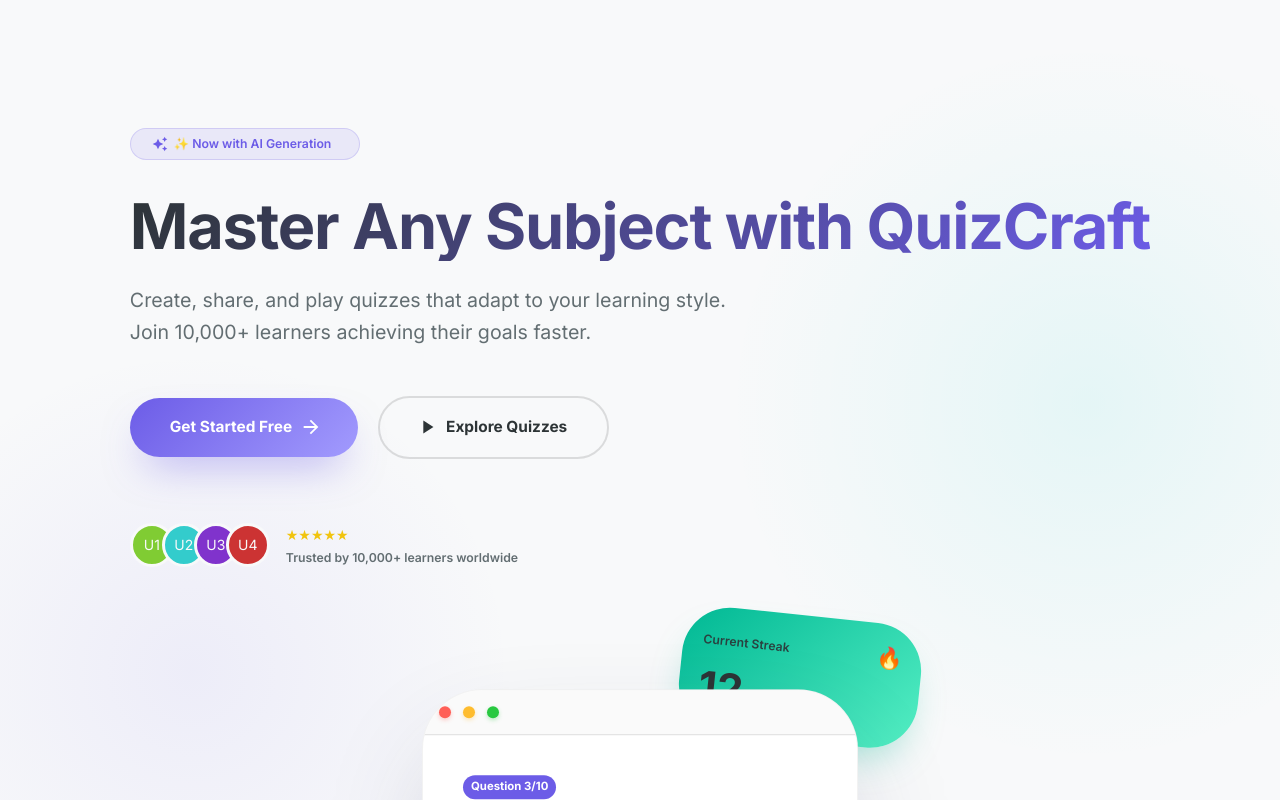
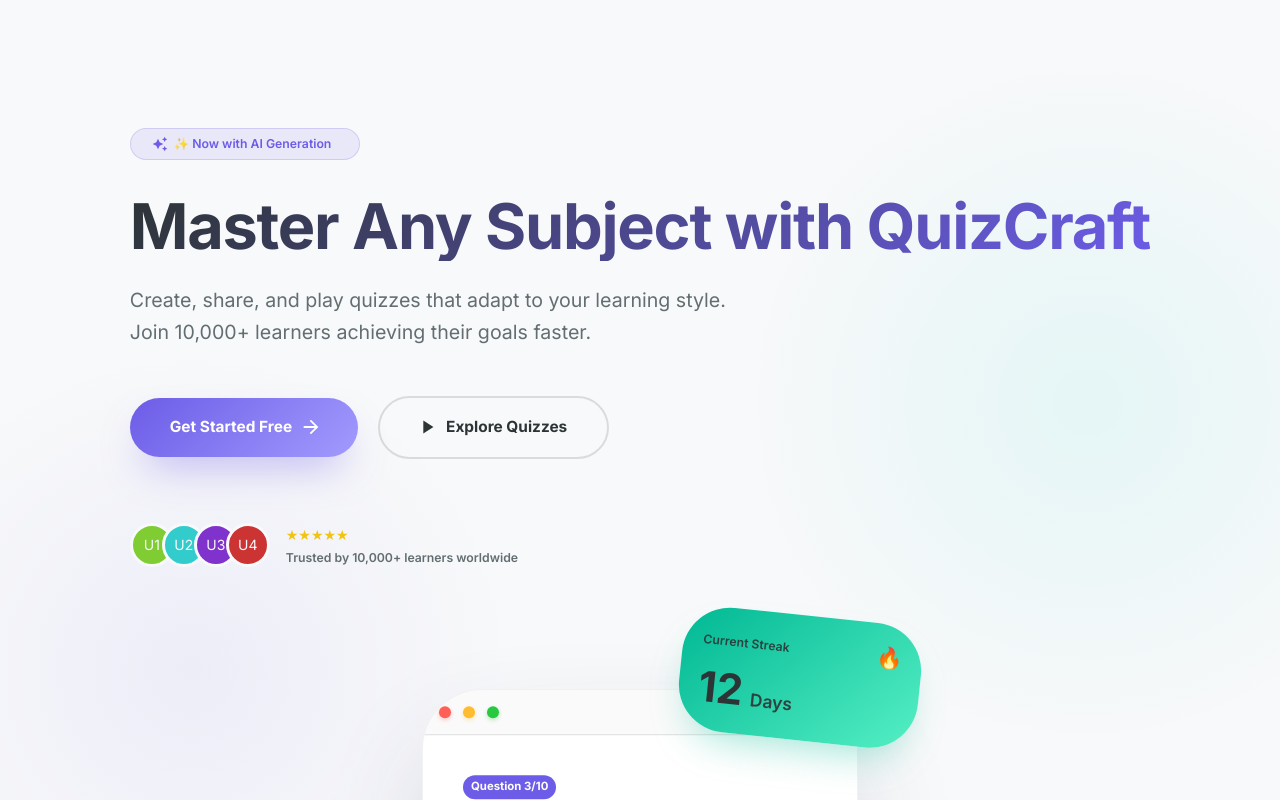
Before and after one commit to affanahmad024/quiz-craft-frontend, a React (Vite) app: page / in a window 1280 px wide. Shown: the top 800 px of the page. Built offline with nearby package versions, Linux system fonts and the light colour scheme.

Commit message:
overlap fixed

```diff
--- a/src/screens/LandingPage.jsx
+++ b/src/screens/LandingPage.jsx
@@ -342,7 +342,7 @@
                        {/* Decorative floating cards - Better positioned */}
                         <Card sx={{
                            position: 'absolute', top: { md: 0, lg: -10 }, right: { md: -10, lg: -30 },
-                           zIndex: 1, width: 240,
+                           zIndex: 3, width: 240,
                            p: 2.5, borderRadius: 4,
                            boxShadow: '0 20px 40px -15px rgba(0, 184, 148, 0.4)',
                            background: 'linear-gradient(135deg, #00b894 0%, #55efc4 100%)',
```
